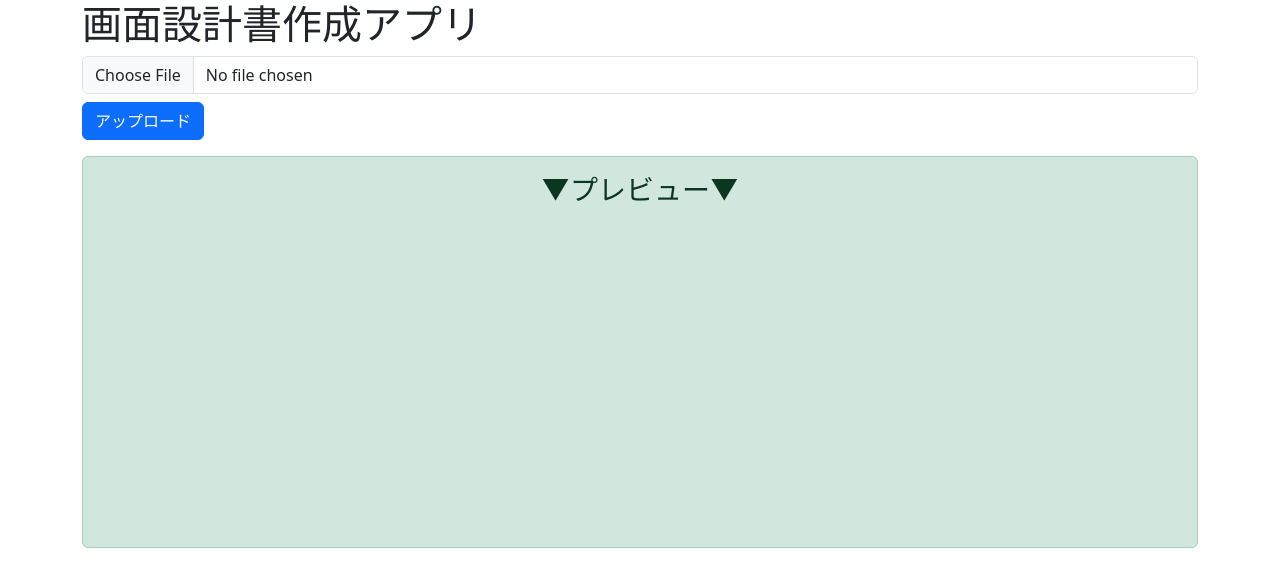
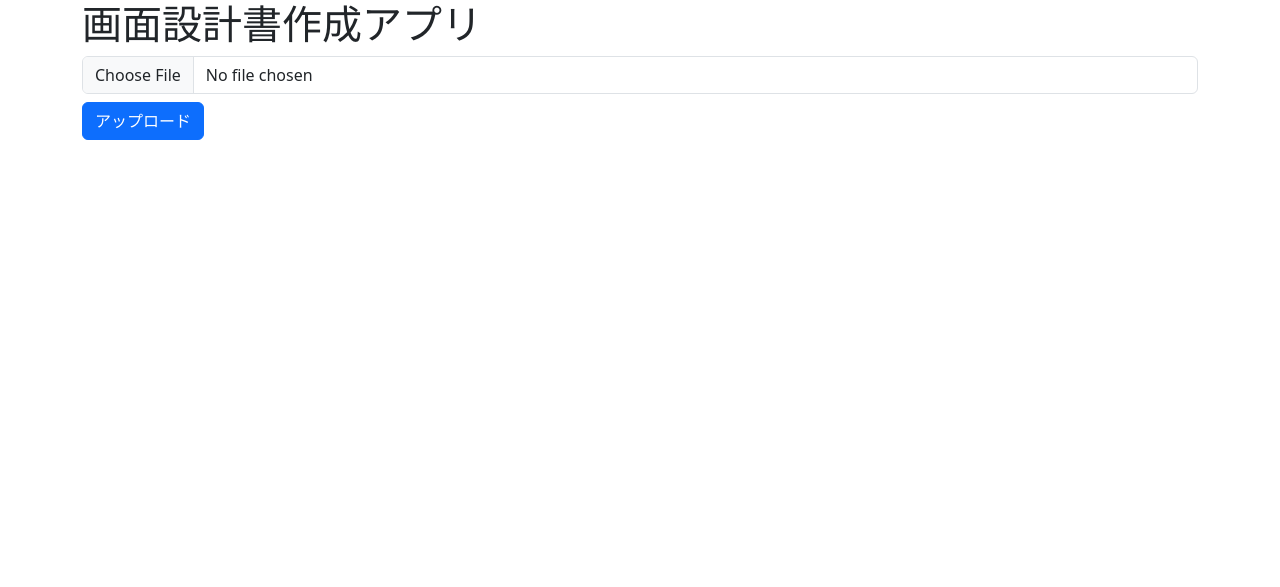
Before and after one commit to Ken-kichi/Screen_Specification_Creation_App, a Flask app: page / in a window 1280 px wide. Shown: the top 587 px of the page. Run offline with Flask 3, Linux system fonts and the light colour scheme; some libraries are stand-ins or nearby versions.

Commit message:
プレビューエリアの表示・非表示を修正

```diff
--- a/app.py
+++ b/app.py
@@ -60,7 +60,7 @@ def index():
             if (csv_data):
                 return render_template("index.html", specification_header=headers, specification=dict_data["formItems"], csv_data=csv_data)
             else:
-                return render_template("index.html", message="エラーが発生しました。")
+                return render_template("index.html", message="エラーが発生しました。もう一度アップロードしてください。")
 
     return render_template("index.html")
 
--- a/templates/index.html
+++ b/templates/index.html
@@ -13,7 +13,7 @@
     <input type="file" name="file" accept="image/*" required onchange="previewFile(this);"
         class="form-control my-2 mr-sm-2">
     <button type="submit" class="btn btn-primary mb-2" onclick="onUpload()">アップロード</button>
-    <div class="alert alert-success mt-2 text-center">
+    <div id="preview_area" class="alert alert-success mt-2 text-center" style="display: none;">
         <h3>▼プレビュー▼</h3>
         <img id="preview" class="img-fluid mb-3 mx-auto d-block" style="height: 300px;">
     </div>
@@ -61,6 +61,8 @@
             $('#preview').attr('src', fileData.result);
         });
         fileData.readAsDataURL(img.files[0]);
+
+        $('#preview_area').css('display', '');
     }
 
     function onUpload() {
```
